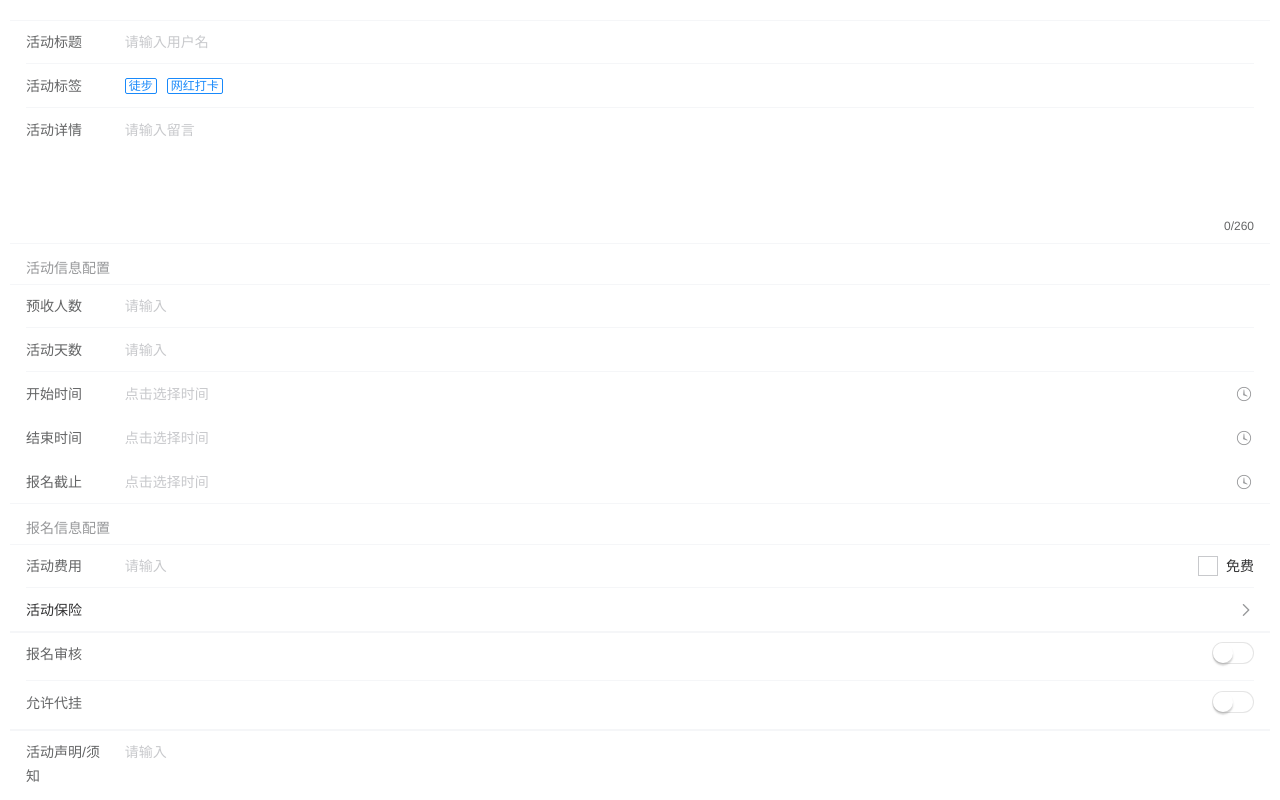
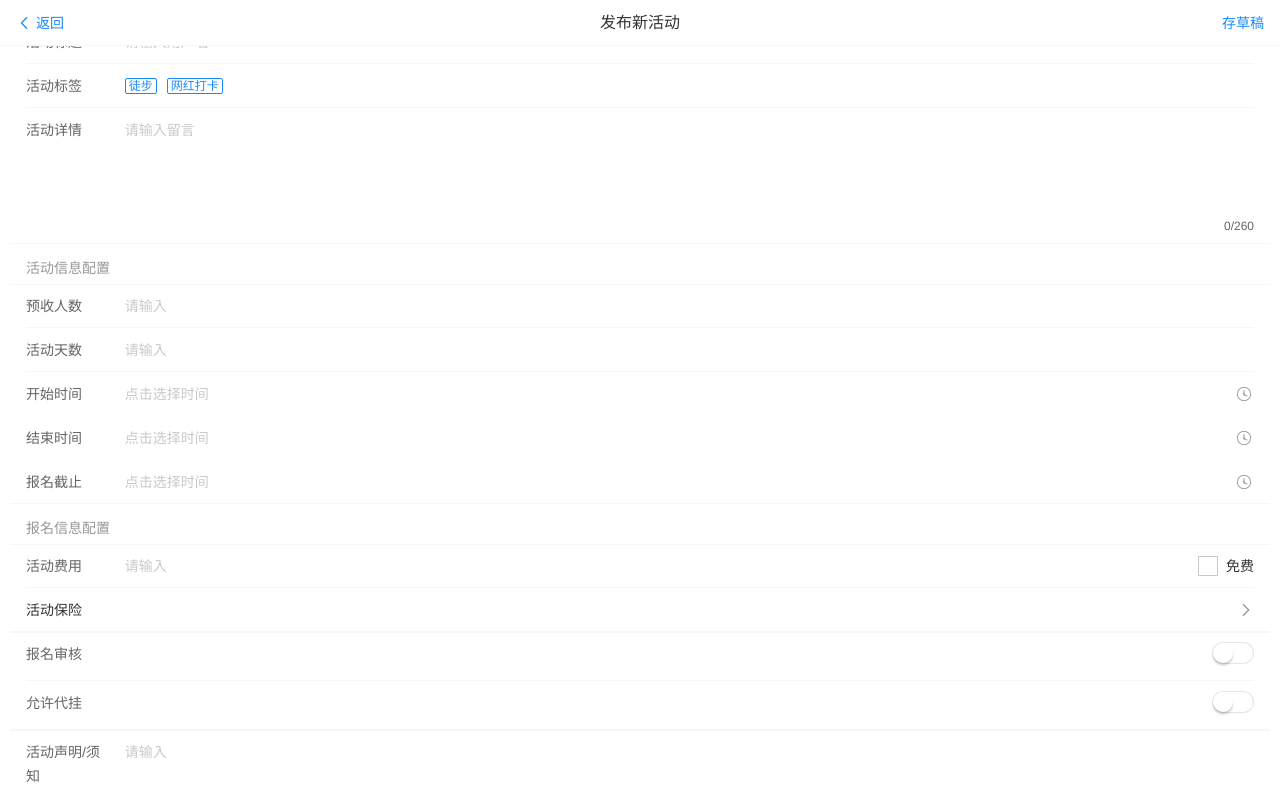
Before and after one commit to liuqing2018/HYFM-H5, a Vue app: page /#/activity/publicActivity in a window 1280 px wide. Shown: the top 800 px of the page. Built offline with nearby package versions, Linux system fonts and the light colour scheme.

Commit message:
add NavBar

```diff
--- /dev/null
+++ b/src/components/HYHeaderNavbar.vue
@@ -0,0 +1,68 @@
+<template>
+  <div>
+    <van-nav-bar
+      :title="title"
+      :left-text="leftText"
+      :right-text="rightText"
+      :left-arrow="leftArrow"
+      :fixed="fixed"
+      :border="border"
+      :z-index="zIndex"
+      @click-left="handleClickLeft"
+      @click-right="handleClickRight">
+      <slot name="title"></slot>
+      <slot name="left"></slot>
+      <slot name="right"></slot>
+    </van-nav-bar>
+  </div>
+</template>
+
+<script>
+	export default {
+		name: 'HYHeaderNavbar',
+    props: {
+			title: [String, Number],
+      leftText: {
+				type: [String, Number],
+        default: '返回',
+      },
+			rightText: [String, Number],
+      leftArrow: {
+				type: Boolean,
+        default: true,
+      },
+			fixed: {
+				type: Boolean,
+				default: false,
+			},
+			border: {
+				type: Boolean,
+				default: true,
+			},
+      zIndex: {
+				type: [String, Number],
+        default: 1,
+      },
+      noBack: {
+				type: Boolean,
+        default: false,
+      }
+    },
+    methods: {
+			handleClickLeft() {
+				// 部分页面需要执行自定义事件
+				if (!this.noBack) {
+					this.$router.go(-1);
+        }
+				this.$emit('click-left');
+      },
+			handleClickRight() {
+				this.$emit('click-right');
+			}
+    }
+	}
+</script>
+
+<style scoped>
+
+</style>
--- a/src/style/modules/variables.less
+++ b/src/style/modules/variables.less
@@ -4,7 +4,7 @@
 // 右侧区域整体的背景色
 @content-right-bg: #f5f7fa;
 // 主题色
-@brand-primary: #0094da;
+@brand-primary: #1989fa;
 
 //主题色透明.9
 @brand-primary-alpha9: rgba(0,231,255,.9);
--- a/src/views/activity/ActivityList.vue
+++ b/src/views/activity/ActivityList.vue
@@ -1,15 +1,12 @@
 <template>
   <div class="c-main">
-        <van-nav-bar
-          title=""
-          left-text="返回"
-          right-text="添加"
-          left-arrow
-          @click-left="onClickLeft"
-          @click-right="onClickRight"
-        />
+    <hyHeaderNavbar right-text="添加" @click-right="onClickRight"></hyHeaderNavbar>
     <van-tabs v-model="active" sticky>
-            <van-tab title="未开始">
+      <van-tab title="未开始"></van-tab>
+      <van-tab title="进行中"></van-tab>
+      <van-tab title="已结束"></van-tab>
+    </van-tabs>
+    <div>
       <van-pull-refresh v-model="isLoading" @refresh="onRefresh">
         <van-list
           v-model="loading"
@@ -17,44 +14,46 @@
           finished-text="没有更多了"
           @load="onLoad"
         >
-                        <!--<van-cell-->
-                          <!--v-for="item in list"-->
-                          <!--:key="item"-->
-                          <!--:title="item"-->
-                        <!--/>-->
           <van-card
-                          num="2"
-                          price="2.00"
-                          desc="描述信息"
-                          title="商品标题"
-                          thumb="https://img.yzcdn.cn/vant/ipad.jpeg"
+            v-for="(item, index) in list"
+            :key="item"
+            price="0"
+            origin-price="999"
+            desc="吃货跑团..."
+            title="吃货跑团长距离之42公里约跑（74）"
+            :thumb="thumb"
           >
             <div slot="tags">
-                                <van-tag plain type="danger">标签</van-tag>
-                                <van-tag plain type="danger">标签</van-tag>
+              <van-tag class="mr-10" plain type="primary">吃货</van-tag>
+              <van-tag class="mr-10" plain type="primary">徒步</van-tag>
+            </div>
+            <div slot="num">
+              已报名 <span class="color-primary">{{index}} / 20</span>
             </div>
             <div slot="footer">
-                                <van-button size="mini">按钮</van-button>
-                                <van-button size="mini">按钮</van-button>
+              <van-button size="mini">编辑</van-button>
+              <van-button size="mini">删除</van-button>
             </div>
           </van-card>
-                        <!--<van-divider dashed v-if="finished">我是有底线的</van-divider>-->
         </van-list>
       </van-pull-refresh>
-
-            </van-tab>
-            <van-tab title="进行中">进行中</van-tab>
-            <van-tab title="已结束">已结束</van-tab>
-        </van-tabs>
+    </div>
 
   </div>
 </template>
 
 <script>
+	import thumb from '../../assets/thumb.jpg'
+	import hyHeaderNavbar from '../../components/HYHeaderNavbar';
+
 	export default {
 		name: "activityList",
+		components: {
+			hyHeaderNavbar,
+		},
 		data() {
 			return {
+				thumb,
 				active: 1,
 				list: [],
 				isLoading: false,
@@ -83,6 +82,11 @@
 					this.isLoading = false;
 					this.count++;
 				}, 1000);
+			},
+			onClickRight() {
+				this.$router.push({
+					name: 'publicActivity',
+				})
 			}
 		}
 	}
--- a/src/views/activity/PublishActivity.vue
+++ b/src/views/activity/PublishActivity.vue
@@ -1,5 +1,11 @@
 <template>
   <div class="c-main">
+    <hyHeaderNavbar
+      title="发布新活动"
+      right-text="存草稿"
+      fixed
+      @click-right="handlePublish">
+    </hyHeaderNavbar>
     <van-cell-group>
       <van-field
         v-model="fm.name"
@@ -57,7 +63,8 @@
           <van-checkbox
             v-model="fm.isFree"
             shape="square"
-                      @change="handleFreeChange">免费</van-checkbox>
+            @change="handleFreeChange">免费
+          </van-checkbox>
         </template>
       </van-field>
       <action-sheet
@@ -70,12 +77,12 @@
     <van-cell-group>
       <van-field name="switch" readonly label="报名审核">
         <template #button>
-                    <van-switch v-model="fm.check" size="20" />
+          <van-switch v-model="fm.check" size="20"/>
         </template>
       </van-field>
       <van-field name="switch" readonly label="允许代挂">
         <template #button>
-                    <van-switch v-model="fm.add" size="20" />
+          <van-switch v-model="fm.add" size="20"/>
         </template>
       </van-field>
     </van-cell-group>
@@ -108,11 +115,14 @@
 </template>
 
 <script>
+  import hyHeaderNavbar from '../../components/HYHeaderNavbar';
 	import datetimePickerPopup from '../../components/HYDatetimePicker';
 	import actionSheet from '../../components/HYActionSheet';
+
 	export default {
 		name: "PublishActivity",
 		components: {
+			hyHeaderNavbar,
 			datetimePickerPopup,
 			actionSheet,
 		},
@@ -121,8 +131,8 @@
 				test: false,
 				test2: false,
 				fm: {
-                    name:'',
-                    detail:'',
+					name: '',
+					detail: '',
 					num: '',
 					startTime: null,
 					notice: '',
@@ -194,9 +204,11 @@
     padding: 20px 10px;
     /*background: #e8e8e8;*/
   }
+
   .mr {
     margin-top: 20px;
   }
+
   .text-center {
     text-align: center;
   }
```
Also changed, not shown: src/assets/thumb.jpg (added). Lines whose indentation alone changed are shown as unchanged.
